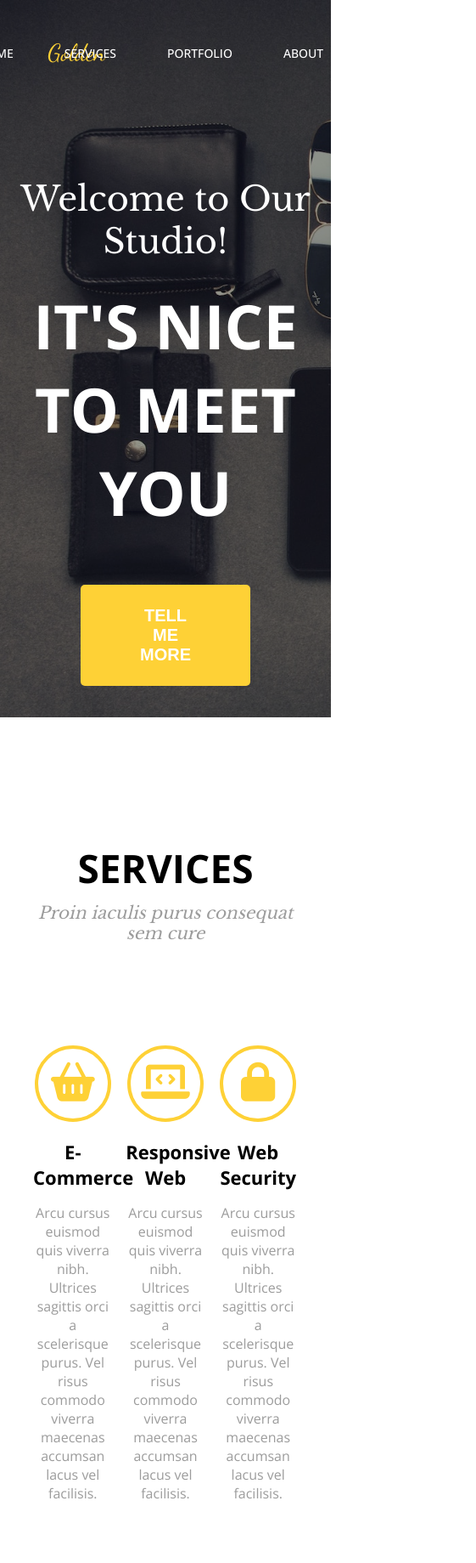
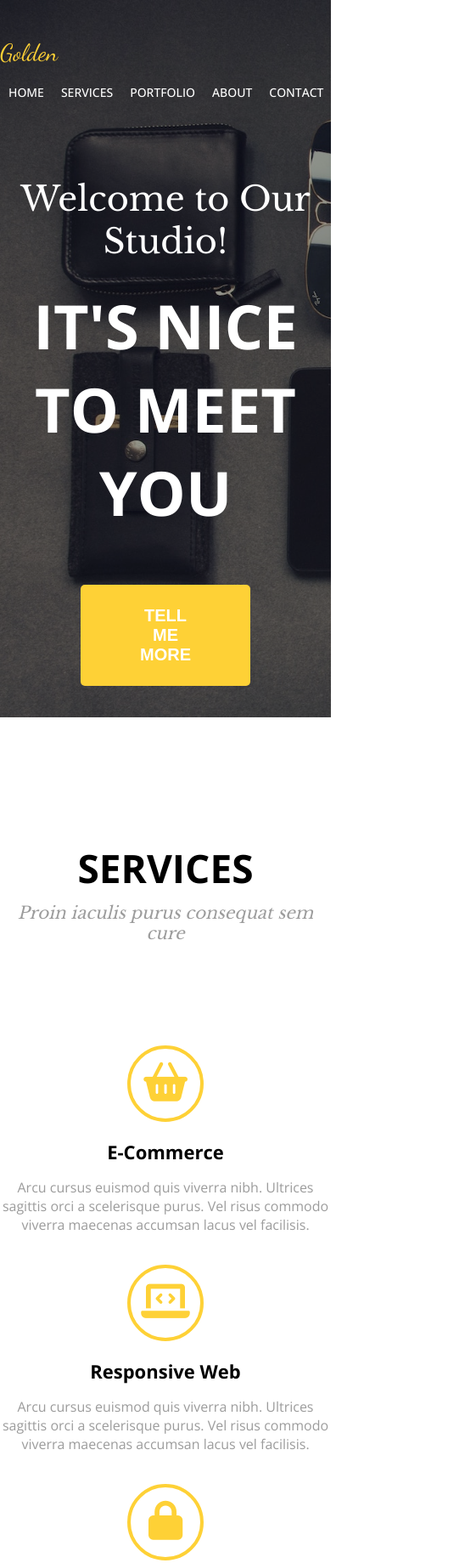
Before and after one commit to ACCeler94/project-4, a website: page index.html in a window 390 px wide. Shown: the top 1839 px of the page at 85% size, 561 px wide, since content can reach past the window. Drawn offline with nearby package versions, Linux system fonts and the light colour scheme.

Commit message:
Add media queries

```diff
--- a/index.html
+++ b/index.html
@@ -16,10 +16,10 @@
         <nav class="navbar">
             <div class="container">
                 <div class="row nav-row">
-                    <div class="logo col-4">
+                    <div class="logo col-md-4">
                         <a class="brand-name" href="#">Golden</a>
                     </div>
-                    <div class="col-8">
+                    <div class="col-md-8">
                         <ul class="nav-links">
                             <li><a href="#">HOME</a></li>
                             <li><a href="#">SERVICES</a></li>
--- a/sass/style.scss
+++ b/sass/style.scss
@@ -210,7 +210,7 @@ nav {
 
     img {
         height: 350px;
-        max-width: 100%;
+        width: 100%;
         object-fit: cover;
     }
 
@@ -270,3 +270,43 @@ footer {
 
     }
 }
+
+
+/* Media queries */
+
+@media only screen and (max-width: 992px){
+    .container {
+        padding: 0;
+    }
+}
+
+
+
+@media only screen and (max-width: 768px){
+.nav-links {
+    justify-content: flex-start;
+
+    li {
+
+        margin-top: 5%;
+        padding: 0 10px;
+    }
+}
+
+.services {
+    flex-direction: column;
+
+    .service-card {
+        max-width: 100%;
+    }
+}
+
+.portfolio {
+    flex-direction: column;
+
+    .portfolio-card {
+        max-width: 100%;
+    }
+}
+
+}
```
Also changed, not shown: css/style.css, 1 other file.
